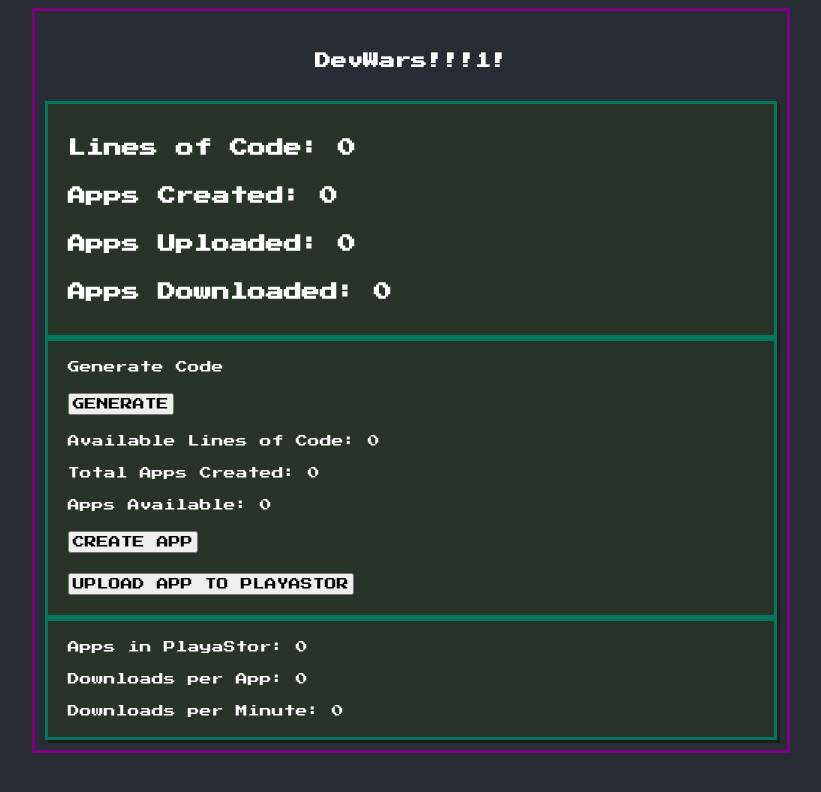
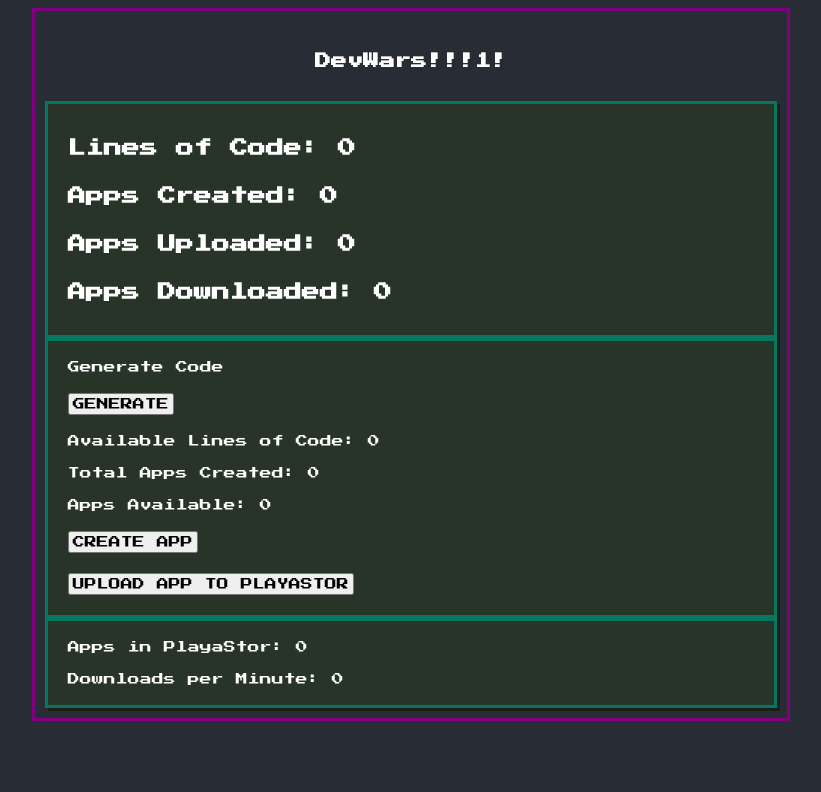
Before and after one commit to darkest-mode/dev-wars, a React (Create React App) app in the folder dev-wars/: page / in a window 1280 px wide. Shown: the top 792 px of the page, without its empty margins (229-1050 px from the left). Built offline with nearby package versions, Linux system fonts and the light colour scheme.

Commit message:
refactors state and components

```diff
--- a/dev-wars/src/App.css
+++ b/dev-wars/src/App.css
@@ -32,7 +32,8 @@ body {
 
 .App-code-generator,
 .App-playastor,
-.App-code-tracker {
+.App-code-tracker,
+.App-advertising {
 	border: 3px solid rgb(4, 119, 94);
 	box-shadow: 3px 3px #1a1f1a;
 	padding: 10px;
--- a/dev-wars/src/App.js
+++ b/dev-wars/src/App.js
@@ -1,26 +1,39 @@
-import { useState } from "react";
+import { useState } from 'react';
 
-import CodeGenerator from "./components/CodeGenerator.jsx";
-import Header from "./components/Header.jsx";
+import Advertising from './components/Advertising.jsx';
+import CodeGenerator from './components/CodeGenerator.jsx';
+import Header from './components/Header.jsx';
+import Tracker from './components/Tracker.jsx';
 
-import "./App.css";
+import './App.css';
 
 function App() {
 	const [appsUploaded, setAppsUploaded] = useState(0);
 	const [appsDownloaded, setAppsDownloaded] = useState(0);
 	const [codeTracker, setCodeTracker] = useState(0);
+	const [appTracker, setAppTracker] = useState(0);
 
 	return (
 		<div className="App">
 			<Header />
+			<Tracker
+				codeTracker={codeTracker}
+				appTracker={appTracker}
+				appsUploaded={appsUploaded}
+				appsDownloaded={appsDownloaded}
+			/>
 			<CodeGenerator
-        codeTracker={codeTracker}
 				setCodeTracker={setCodeTracker}
 				appsUploaded={appsUploaded}
 				setAppsUploaded={setAppsUploaded}
 				appsDownloaded={appsDownloaded}
 				setAppsDownloaded={setAppsDownloaded}
+				appTracker={appTracker}
+				setAppTracker={setAppTracker}
 			/>
+			{appsUploaded > 0 && (
+				<Advertising appsDownloaded={appsDownloaded} />
+			)}
 		</div>
 	);
 }
--- a/dev-wars/src/components/CodeGenerator.jsx
+++ b/dev-wars/src/components/CodeGenerator.jsx
@@ -1,38 +1,29 @@
 import { useState } from 'react';
+
 import PlayaStor from './PlayaStor';
-import Tracker from './Tracker';
 
 const CodeGenerator = ({
-	codeTracker,
 	setCodeTracker,
 	appsUploaded,
 	setAppsUploaded,
 	appsDownloaded,
 	setAppsDownloaded,
+	appTracker,
+	setAppTracker,
 }) => {
-	const [appTracker, setAppTracker] = useState(0);
 	const [availableApps, setAvailableApps] = useState(0);
 	const [availableCode, setAvailableCode] = useState(0);
 
+	const codeForApp = 10;
+
 	return (
 		<>
-			{/* <div>
-				<h2 className='App-code-tracker'>
-					Lines of Code: {codeTracker}
-				</h2>
-			</div> */}
-			<Tracker
-				codeTracker={codeTracker}
-				appTracker={appTracker}
-				appsUploaded={appsUploaded}
-				appsDownloaded={appsDownloaded}
-			/>
-			<form className='App-code-generator'>
-				<label htmlFor='generate'>Generate Code</label>
+			<form className="App-code-generator">
+				<label htmlFor="generate">Generate Code</label>
 				<button
-					type='button'
-					id='generate'
-					min='0'
+					type="button"
+					id="generate"
+					min="0"
 					onClick={(event) => {
 						setCodeTracker((currentCode) => {
 							const newCodeTotal = (currentCode += 1);
@@ -46,26 +37,27 @@ const CodeGenerator = ({
 				>
 					GENERATE
 				</button>
-				<label htmlFor='codeAvailable'>
+				<label htmlFor="codeAvailable">
 					Available Lines of Code: {availableCode}
 				</label>
-				<label htmlFor='createApp'>
+				<label htmlFor="createApp">
 					Total Apps Created: {appTracker}
 				</label>
-				<label htmlFor='createApp'>
+				<label htmlFor="createApp">
 					Apps Available: {availableApps}
 				</label>
 				<button
-					type='button'
-					id='createApp'
+					type="button"
+					id="createApp"
 					onClick={(event) => {
-						if (availableCode >= 100) {
+						if (availableCode >= codeForApp) {
 							setAppTracker((currentApps) => {
 								const newAppsTotal = (currentApps += 1);
 								return newAppsTotal;
 							});
 							setAvailableCode((currentCode) => {
-								const newCodeTotal = (currentCode -= 100);
+								const newCodeTotal = (currentCode -=
+									codeForApp);
 								return newCodeTotal;
 							});
 							setAvailableApps((currentApps) => {
@@ -77,17 +69,9 @@ const CodeGenerator = ({
 				>
 					CREATE APP
 				</button>
-				{/* <PlayaStor
-        appsUploaded={appsUploaded}
-        setAppsUploaded={setAppsUploaded}
-        availableApps={availableApps}
-        setAvailableApps={setAvailableApps}
-        appsDownloaded={appsDownloaded}
-        setAppsDownloaded={setAppsDownloaded}
-      /> */}
 				<button
-					type='button'
-					id='uploadApp'
+					type="button"
+					id="uploadApp"
 					onClick={(event) => {
 						if (availableApps >= 1) {
 							setAppsUploaded((currentUploads) => {
--- a/dev-wars/src/components/PlayaStor.jsx
+++ b/dev-wars/src/components/PlayaStor.jsx
@@ -7,7 +7,6 @@ const PlayaStor = ({
 	appsDownloaded,
 	setAppsDownloaded,
 }) => {
-	const [downloadsPerApp, setDownloadsPerApp] = useState(0);
 	const [downloadsPerMinute, setDownloadsPerMinute] = useState(0);
 
 	let interval = 1000;
@@ -26,16 +25,12 @@ const PlayaStor = ({
 	}, [appsUploaded]);
 
 	return (
-		<form className='App-playastor'>
-			<label htmlFor='AppsInStore'>
+		<form className="App-playastor">
+			<label htmlFor="AppsInStore">
 				Apps in PlayaStor: {appsUploaded}
 			</label>
 
-			<label htmlFor='DownloadsPerApp'>
-				Downloads per App: {downloadsPerApp}
-			</label>
-
-			<label htmlFor='DownloadsPerMinute'>
+			<label htmlFor="DownloadsPerMinute">
 				Downloads per Minute: {appsUploaded}
 			</label>
 		</form>
```
Also changed, not shown: 1 other file (tests, documents, lock files or other folders). Lines whose indentation alone changed are shown as unchanged.
